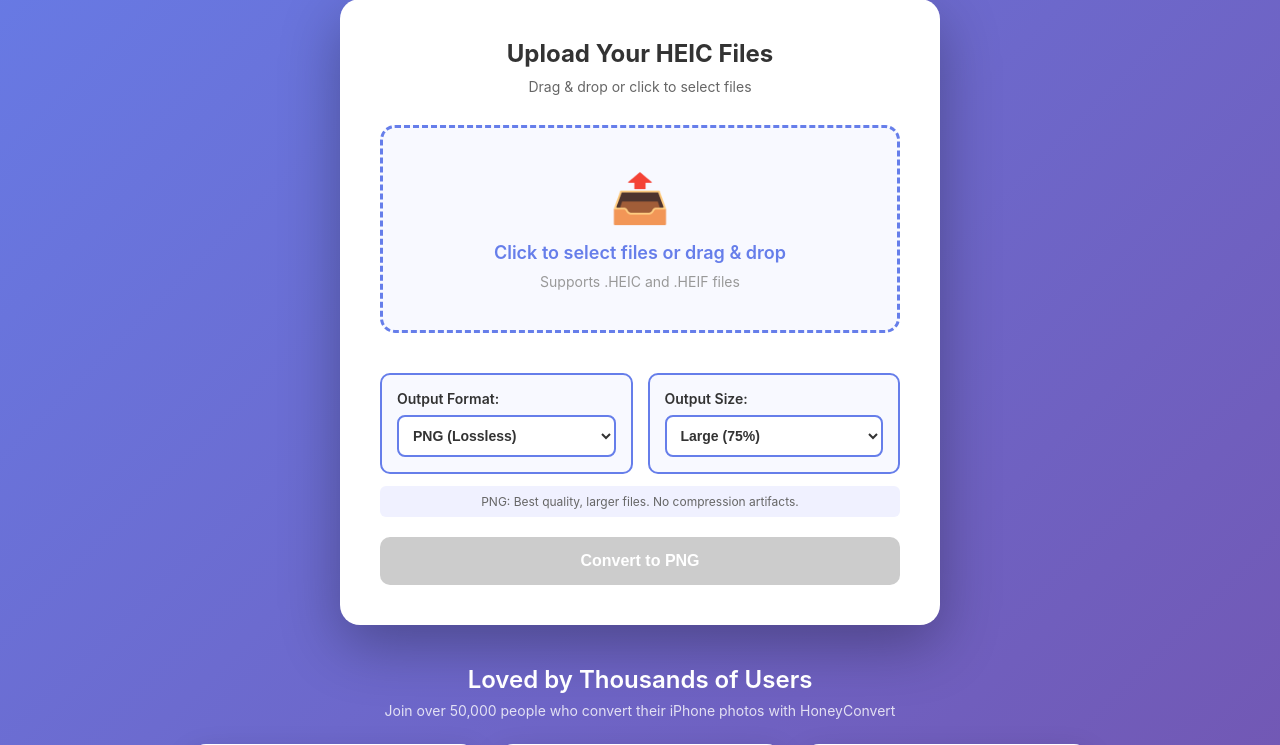
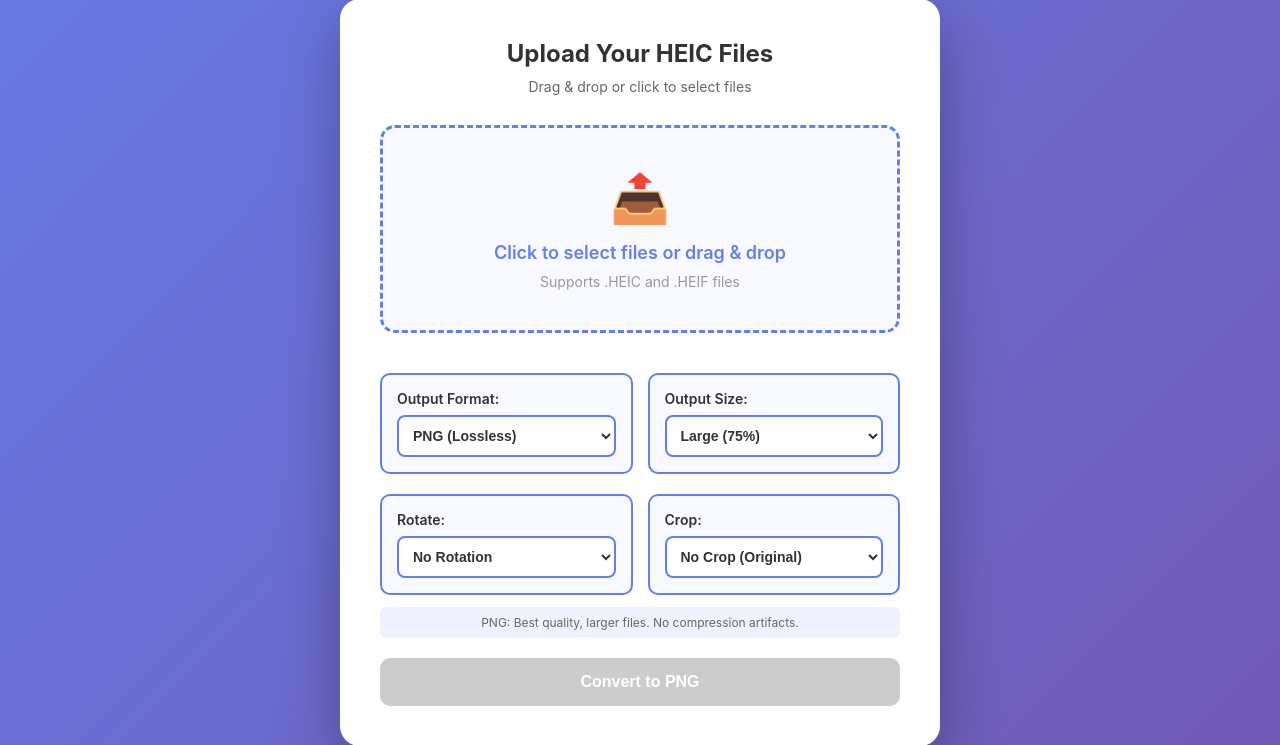
Before and after one commit to ryanpate/honeycovert, a Flask app: page / in a window 1280 px wide. Shown: the part 288-1033 px from the top of the page. Run offline with Flask 3, Linux system fonts and the light colour scheme.

Commit message:
Add image editing features: rotate and crop
Backend (app.py):
- Added rotate parameter (0, 90, 180, 270 degrees clockwise)
- Added crop parameter with preset aspect ratios
- Crop options: 1:1, 4:3, 3:4, 16:9, 9:16, 3:2, 2:3
- Crops are center-weighted for best results

Frontend (index.html):
- Added rotate dropdown (No Rotation, 90° CW, 180°, 90° CCW)
- Added crop dropdown with common aspect ratios
- Both options integrate with existing conversion flow

🤖 Generated with [Claude Code](https://claude.com/claude-code)

Co-Authored-By: Claude Opus 4.5 <noreply@anthropic.com>

```diff
--- a/app.py
+++ b/app.py
@@ -59,8 +59,8 @@ ALLOWED_EXTENSIONS = {'heic', 'heif'}
 def allowed_file(filename):
     return '.' in filename and filename.rsplit('.', 1)[1].lower() in ALLOWED_EXTENSIONS
 
-def convert_heic_to_image(heic_path, output_path, output_format='png', size_percent=100, quality=90):
-    """Convert HEIC file to specified format with optional resizing
+def convert_heic_to_image(heic_path, output_path, output_format='png', size_percent=100, quality=90, rotate=0, crop_ratio=None):
+    """Convert HEIC file to specified format with optional resizing, rotation, and cropping
 
     Args:
         heic_path: Path to input HEIC file
@@ -68,6 +68,8 @@ def convert_heic_to_image(heic_path, output_path, output_format='png', size_perc
         output_format: Output format ('png', 'jpeg', 'webp')
         size_percent: Percentage to resize (100 = original, 75 = 75%, etc.)
         quality: Quality for JPEG/WebP (1-100, ignored for PNG)
+        rotate: Rotation angle (0, 90, 180, 270)
+        crop_ratio: Crop aspect ratio ('1:1', '4:3', '16:9', '3:2', None for no crop)
     """
     try:
         # Open the HEIC image
@@ -76,6 +78,41 @@ def convert_heic_to_image(heic_path, output_path, output_format='png', size_perc
         # Convert to RGB if necessary (HEIC can be in different color modes)
         if image.mode != 'RGB':
             image = image.convert('RGB')
+
+        # Apply rotation if requested
+        if rotate in [90, 180, 270]:
+            image = image.rotate(-rotate, expand=True)  # Negative for clockwise rotation
+
+        # Apply crop if requested
+        if crop_ratio and crop_ratio != 'none':
+            width, height = image.size
+
+            # Parse aspect ratio
+            ratio_map = {
+                '1:1': (1, 1),
+                '4:3': (4, 3),
+                '3:4': (3, 4),
+                '16:9': (16, 9),
+                '9:16': (9, 16),
+                '3:2': (3, 2),
+                '2:3': (2, 3)
+            }
+
+            if crop_ratio in ratio_map:
+                target_w, target_h = ratio_map[crop_ratio]
+                target_aspect = target_w / target_h
+                current_aspect = width / height
+
+                if current_aspect > target_aspect:
+                    # Image is wider than target, crop width
+                    new_width = int(height * target_aspect)
+                    left = (width - new_width) // 2
+                    image = image.crop((left, 0, left + new_width, height))
+                else:
+                    # Image is taller than target, crop height
+                    new_height = int(width / target_aspect)
+                    top = (height - new_height) // 2
+                    image = image.crop((0, top, width, top + new_height))
 
         # Resize if requested
         if size_percent != 100:
@@ -292,6 +329,17 @@ def convert():
     if quality < 1 or quality > 100:
         quality = 90
 
+    # Get rotation parameter (default 0)
+    rotate = int(request.form.get('rotate', 0))
+    if rotate not in [0, 90, 180, 270]:
+        rotate = 0
+
+    # Get crop ratio parameter (default none)
+    crop_ratio = request.form.get('crop', 'none')
+    valid_crops = ['none', '1:1', '4:3', '3:4', '16:9', '9:16', '3:2', '2:3']
+    if crop_ratio not in valid_crops:
+        crop_ratio = 'none'
+
     # Format-specific settings
     format_extensions = {'png': '.png', 'jpeg': '.jpg', 'webp': '.webp'}
     format_mimetypes = {'png': 'image/png', 'jpeg': 'image/jpeg', 'webp': 'image/webp'}
@@ -316,8 +364,8 @@ def convert():
             output_filename = os.path.splitext(filename)[0] + format_extensions[output_format]
             output_path = os.path.join(batch_folder, output_filename)
 
-            # Convert to requested format
-            if convert_heic_to_image(heic_path, output_path, output_format, size_percent, quality):
+            # Convert to requested format with editing options
+            if convert_heic_to_image(heic_path, output_path, output_format, size_percent, quality, rotate, crop_ratio):
                 converted_files.append({
                     'original': filename,
                     'converted': output_filename,
--- a/templates/index.html
+++ b/templates/index.html
@@ -917,6 +917,29 @@
                 </select>
             </div>
         </div>
+        <div class="options-row">
+            <div class="option-group">
+                <label for="rotateSelect">Rotate:</label>
+                <select id="rotateSelect" class="option-select">
+                    <option value="0">No Rotation</option>
+                    <option value="90">90° Clockwise</option>
+                    <option value="180">180°</option>
+                    <option value="270">90° Counter-clockwise</option>
+                </select>
+            </div>
+            <div class="option-group">
+                <label for="cropSelect">Crop:</label>
+                <select id="cropSelect" class="option-select">
+                    <option value="none">No Crop (Original)</option>
+                    <option value="1:1">Square (1:1)</option>
+                    <option value="4:3">Landscape (4:3)</option>
+                    <option value="3:4">Portrait (3:4)</option>
+                    <option value="16:9">Widescreen (16:9)</option>
+                    <option value="9:16">Vertical (9:16)</option>
+                    <option value="3:2">Photo (3:2)</option>
+                </select>
+            </div>
+        </div>
         <div class="format-hint" id="formatHint">PNG: Best quality, larger files. No compression artifacts.</div>
 
         <button id="convertBtn" class="convert-btn" disabled>Convert to PNG</button>
@@ -1179,6 +1202,14 @@
             // Add format parameter
             formData.append('format', formatSelect.value);
 
+            // Add rotate parameter
+            const rotateSelect = document.getElementById('rotateSelect');
+            formData.append('rotate', rotateSelect.value);
+
+            // Add crop parameter
+            const cropSelect = document.getElementById('cropSelect');
+            formData.append('crop', cropSelect.value);
+
             const formatName = formatSelect.value.toUpperCase();
             convertBtn.disabled = true;
             loader.style.display = 'block';
```
Also changed, not shown: CLAUDE.md (+2 -1 lines).
